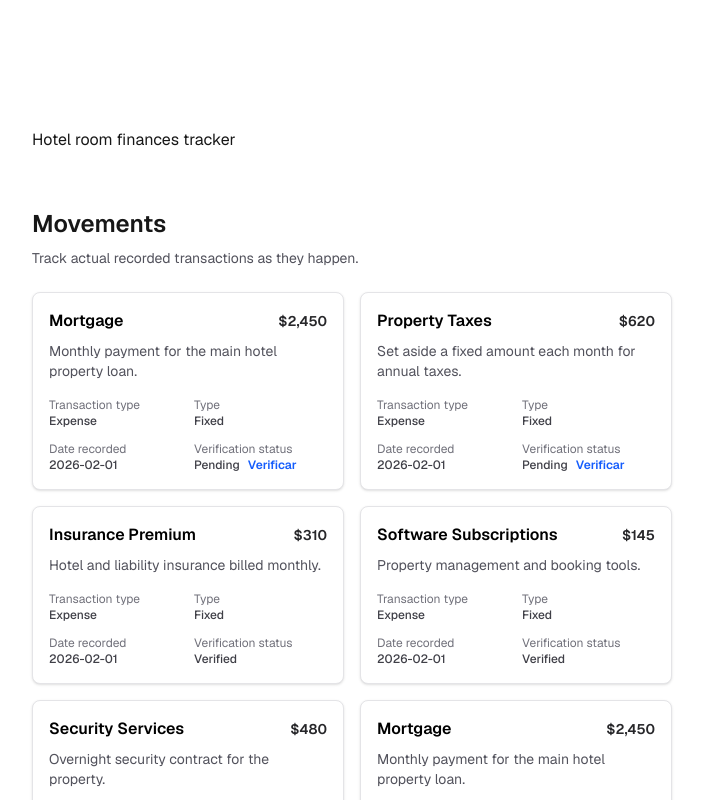
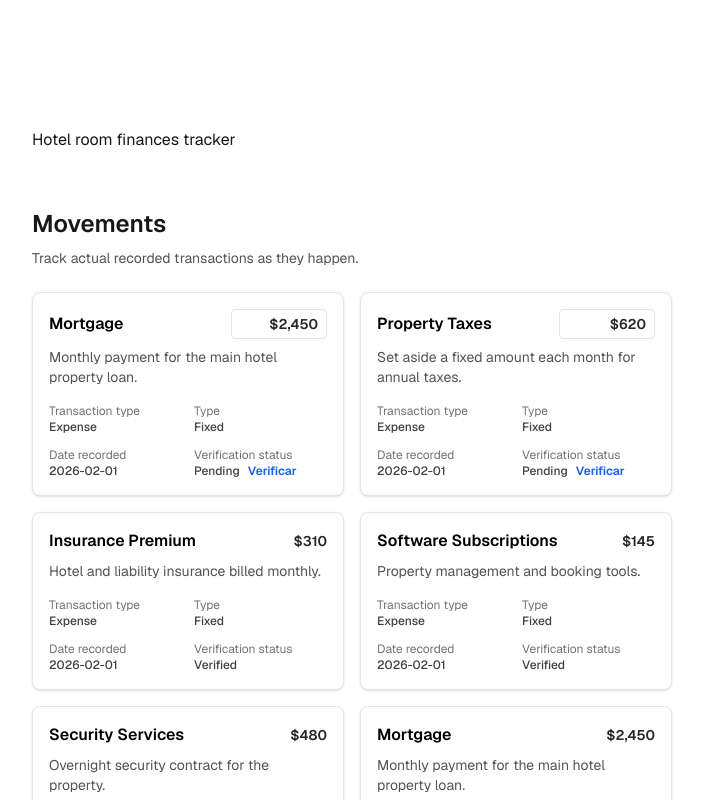
Before and after one commit to carlosquesada24/Hotel-Room-Finances-Tracker, a Next.js app: page / in a window 1280 px wide. Shown: the top 800 px of the page, without its empty margins (288-991 px from the left). Built offline with nearby package versions, Linux system fonts and the light colour scheme.

Commit message:
Added editable amounts of movements cards when they are pending of verification

```diff
--- a/app/components/movements.tsx
+++ b/app/components/movements.tsx
@@ -148,10 +148,29 @@ export default function Movements() {
             className="rounded-lg border border-zinc-200 bg-white p-4 shadow-sm"
           >
             <div className="flex items-baseline justify-between gap-2">
-              <h3 className="text-base font-semibold text-black">{movement.name}</h3>
-              <span className="text-sm font-semibold text-zinc-800">
-                {movement.amount}
-              </span>
+              <h3 className="text-base font-semibold text-black">
+                {movement.name}
+              </h3>
+              {movement.verificationStatus === "Pending" ? (
+                <input
+                  type="text"
+                  value={movement.amount}
+                  onChange={(event) =>
+                    setMovements((current) =>
+                      current.map((item) =>
+                        item.id === movement.id
+                          ? { ...item, amount: event.target.value }
+                          : item
+                      )
+                    )
+                  }
+                  className="w-24 rounded border border-zinc-200 px-2 py-1 text-right text-sm font-semibold text-zinc-800"
+                />
+              ) : (
+                <span className="text-sm font-semibold text-zinc-800">
+                  {movement.amount}
+                </span>
+              )}
             </div>
             <p className="mt-2 text-sm text-zinc-600">{movement.description}</p>
             <dl className="mt-4 grid grid-cols-2 gap-3 text-xs text-zinc-700">
```
